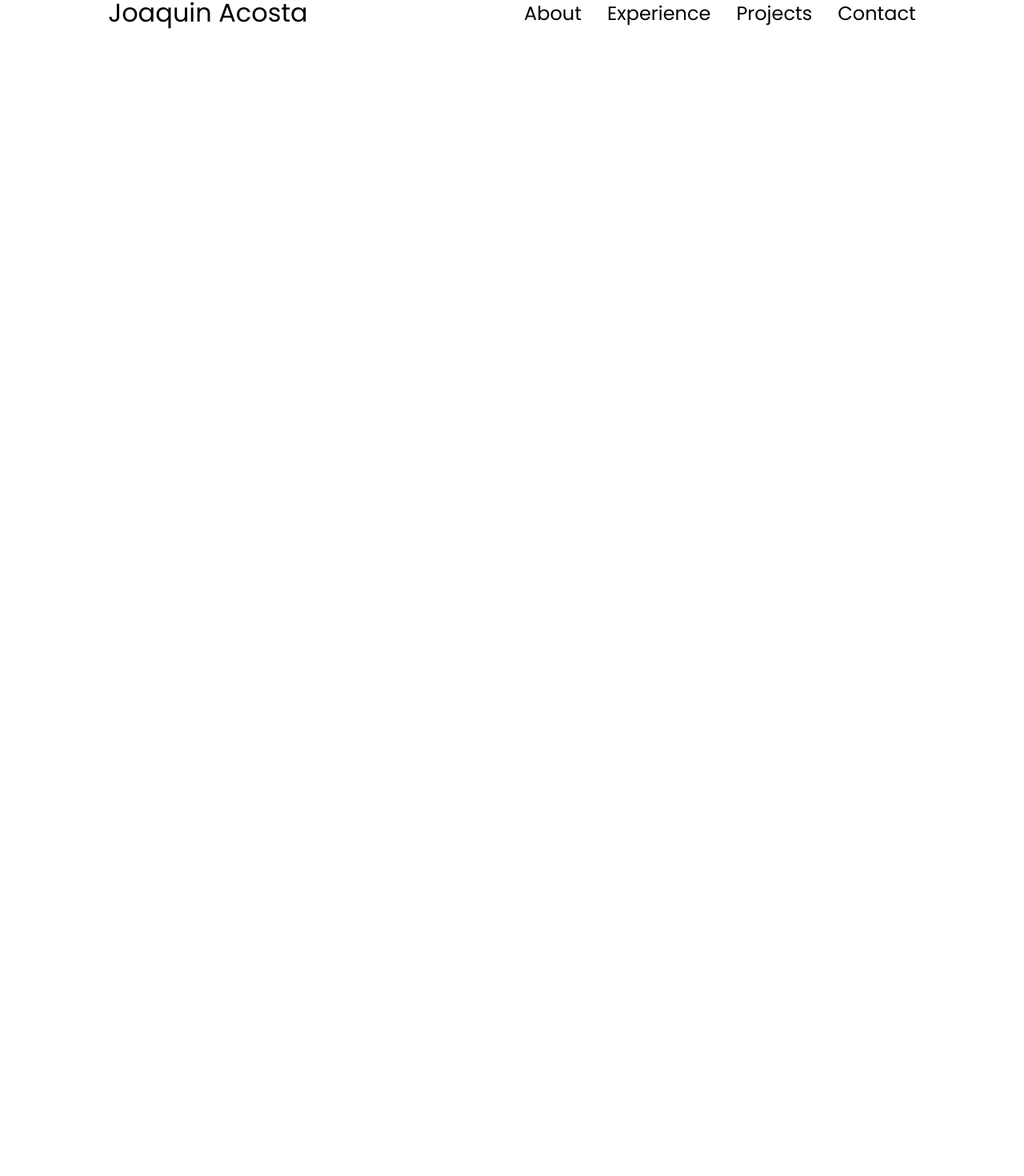
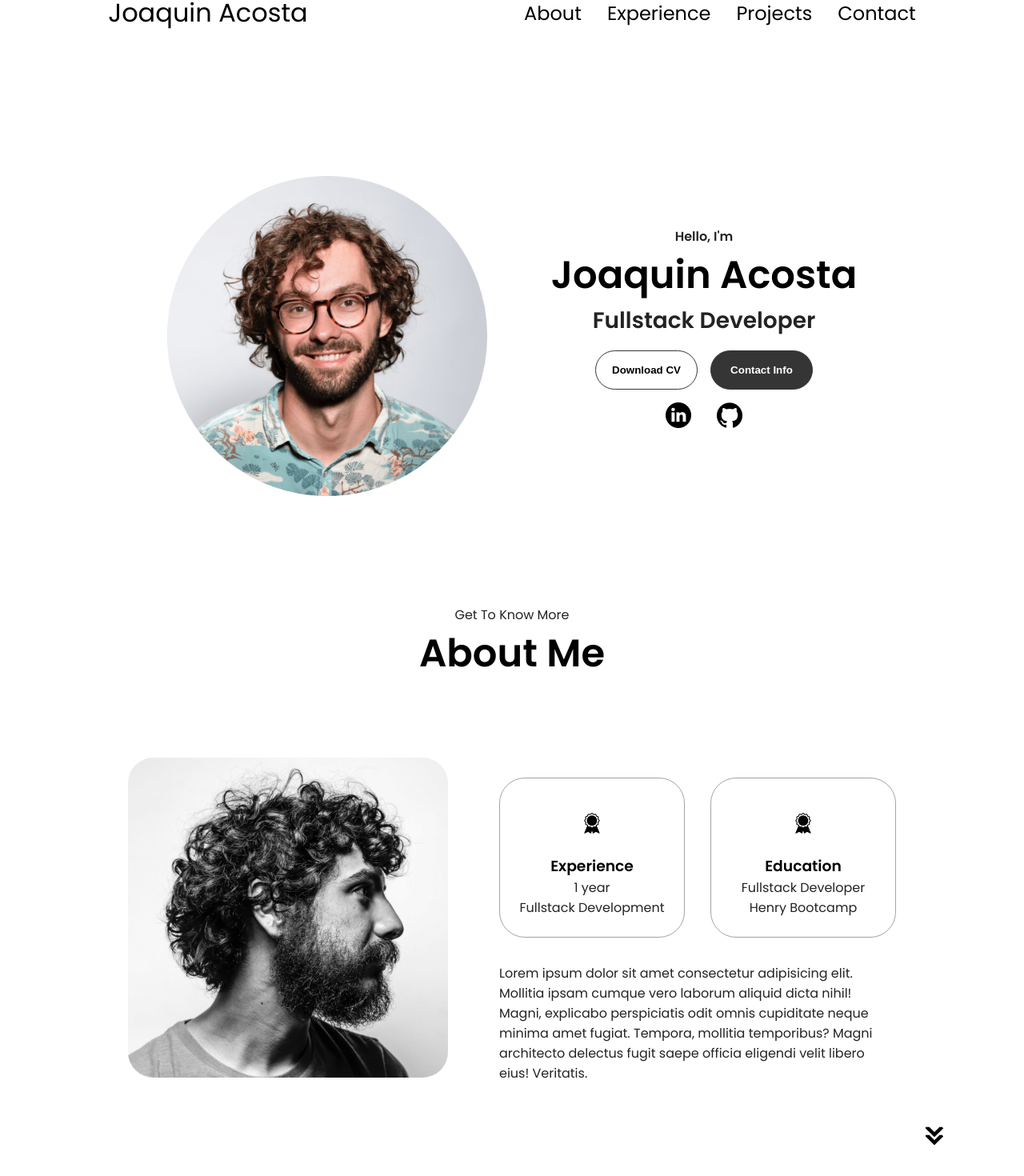
Before and after one commit to JoaquinHAcosta/newPortfolio, a React (Vite) app: page /#experience in a window 1280 px wide. Shown: the part 52-1522 px from the top of the page at 80% size. Before the commit the page ends 800 px from the top, so only its background shows below. Built offline with nearby package versions, Linux system fonts and the light colour scheme.

Commit message:
about created

```diff
--- a/src/App.css
+++ b/src/App.css
@@ -1,6 +1,4 @@
-
 @import url('https://fonts.googleapis.com/css2?family=Poppins:wght@300;400;500;600&display=swap');
-
 
 * {
   margin: 0;
@@ -109,7 +107,43 @@ a:hover {
   text-align: center;
   text-align: 1.5rem;
   color: black;
+  text-decoration: none;
+  transition: all 0.3 ease-in-out;
 }
+
+.menu-links li {
+  list-style: none;
+}
+
+.menu-links.open {
+  max-height: 300px;
+}
+
+.hamburger-icon.open span:first-child {
+  transform: rotate(45deg) translate(10px, 5px);
+}
+
+.hamburger-icon.open span:nth-child(2) {
+  opacity: 0;
+}
+
+.hamburger-icon.open span:last-child {
+  transform: rotate(-45deg) translate(10px, -5px);
+}
+
+.hamburger-icon span:first-child {
+  transform: none;
+}
+
+.hamburger-icon span:first-child {
+  opacity: 1;
+}
+
+.hamburger-icon span:first-child {
+  transform: none;
+}
+
+/* MEDIA */
 
 @media screen and (max-width: 1200px) {
   #desktop-nav {
@@ -120,3 +154,173 @@ a:hover {
     display: flex;
   }
 }
+
+/* SECTIONS */
+
+section {
+  padding-top: 4vh;
+  height: 96vh;
+  margin: 0 10rem;
+  box-sizing: border-box;
+  min-height: fit-content;
+}
+
+.section-container {
+  display: flex;
+}
+
+/* PROFILE SECTION  */
+
+#profile {
+  display: flex;
+  justify-content: center;
+  gap: 5rem;
+  height: 80vh;
+}
+
+.section__pic-container {
+  display: flex;
+  height: 400px;
+  width: 400px;
+  margin: auto 0;
+  border-radius: 250em;
+}
+
+.section__text {
+  align-self: center;
+  text-align: center;
+}
+
+.section__text p {
+  font-weight: 600;
+}
+
+.section__text__p1 {
+  text-align: center;
+}
+
+.section__text__p2 {
+  font-size: 1.75rem;
+  margin-bottom: 1rem;
+}
+
+.title {
+  font-size: 3rem;
+  text-align: center;
+}
+
+#social-container {
+  display: flex;
+  justify-content: center;
+  margin-top: 1rem;
+  gap: 1rem;
+}
+
+/* ICONS */
+
+.icon {
+  cursor: pointer;
+  height: 2rem;
+  margin: 1em;
+}
+
+/* BUTTONS  */
+
+.btn-container {
+  display: flex;
+  justify-content: center;
+  gap: 1rem;
+}
+
+.btn {
+  font-weight: 600;
+  transition: all 300ms ease;
+  padding: 1rem;
+  width: 8rem;
+  border-radius: 2rem;
+}
+
+.btn-color-1,
+.btn-color-2 {
+  border: rgb(53, 53, 53) 0.1rem solid;
+}
+
+.btn-color-1:hover,
+.btn-color-2:hover {
+  cursor: pointer;
+}
+
+.btn-color-1,
+.btn-color-2:hover {
+  background: rgb(53, 53, 53);
+  color: white;
+}
+
+.btn-color-1:hover {
+  background: rgb(0, 0, 0)
+}
+
+.btn-color-2 {
+  background: none;
+}
+
+.btn-color-2:hover {
+  border: rgb(255, 255, 255) 0.1rem solid;
+}
+
+.btn-container {
+  gap: 1rem;
+}
+
+/* ABOUT */
+
+#about {
+  position: relative;
+}
+
+.about-containers {
+  gap: 2rem;
+  margin-bottom: 2rem;
+  margin-top: 2rem;
+}
+
+.about-details-containers {
+  justify-content: center;
+  flex-direction: column;
+}
+
+.about-containers,
+.about-details-containers {
+  display: flex;
+}
+
+.about-pic {
+  border-radius: 2rem;
+}
+
+.arrow {
+  position: absolute;
+  right: -5rem;
+  bottom: 2.5rem;
+}
+
+.details-container {
+  padding: 1.5rem;
+  flex: 1;
+  background: white;
+  border-radius: 2rem;
+  border: rgb(53, 53, 53) 0.1rem solid;
+  border-color: rgb(163, 163, 163);
+  text-align: center;
+}
+
+.section-container {
+  gap: 4rem;
+  height: 80%;
+}
+
+.section__pic-container {
+  height: 400px;
+  width: 400px;
+  margin: auto 0;
+}
--- a/src/App.jsx
+++ b/src/App.jsx
@@ -1,6 +1,8 @@
 import './App.css'
+import About from './components/About'
 import Hamburger from './components/Hamburger'
 import Navbar from './components/Navbar'
+import Profile from './components/Profile'
 
 function App() {
 
@@ -8,6 +10,8 @@ function App() {
     <>
       <Navbar/>
       <Hamburger/>
+      <Profile/>
+      <About/>
     </>
   )
 }
--- /dev/null
+++ b/src/components/About.jsx
@@ -0,0 +1,37 @@
+import aboutPic from '../assets/about-pic.png'
+import experienceIcon from '../assets/experience.png'
+import arrowIcon from '../assets/arrow.png'
+
+const About = () => {
+  return (
+    <section id='about'>
+        <p className='section__text__p1'>Get To Know More</p>
+        <h1 className='title'>About Me</h1>
+        <div className='section-container'>
+            <div className='section__pic-container'>
+                <img src={aboutPic} alt="Profile picture" className='about-pic' />
+            </div>
+            <div className='about-details-containers'>
+                <div className='about-containers'>
+                    <div className='details-container'>
+                        <img src={experienceIcon} alt="" className='icon'/>
+                        <h3>Experience</h3>
+                        <p>1 year <br /> Fullstack Development</p>
+                    </div>
+                    <div className='details-container'>
+                        <img src={experienceIcon} alt="" className='icon'/>
+                        <h3>Education</h3>
+                        <p>Fullstack Developer<br /> Henry Bootcamp</p>
+                    </div>
+                </div>
+                <div className='text-container'>
+                    <p>Lorem ipsum dolor sit amet consectetur adipisicing elit. Mollitia ipsam cumque vero laborum aliquid dicta nihil! Magni, explicabo perspiciatis odit omnis cupiditate neque minima amet fugiat. Tempora, mollitia temporibus? Magni architecto delectus fugit saepe officia eligendi velit libero eius! Veritatis.</p>
+                </div>
+            </div>
+        </div>
+        <img src={arrowIcon} alt="Arrow icon" className='icon arrow' onClick={location.href='./#experience'}/>
+    </section>
+  )
+}
+
+export default About
--- a/src/components/Hamburger.jsx
+++ b/src/components/Hamburger.jsx
@@ -14,12 +14,15 @@ const Hamburger = () => {
         <nav id='hamburger-nav'>
             <div className='logo'>Joaquin Acosta</div>
             <div className='hamburger-menu'>
-                <div className='hamburger-icon' onClick={toggleMenu}>
+                <div className={`hamburger-icon ${toggle === true ? 'open' : ''}`} onClick={toggleMenu}>
                     <span></span>
                     <span></span>
                     <span></span>
                 </div>
-                <div className='menu-links'>
+                <div className={`menu-links ${toggle === true ? 'open' : ''}`}>
+                    <li>
+                        <a href="#about" onClick={toggleMenu}>About</a>
+                    </li>
                     <li>
                         <a href="#experience" onClick={toggleMenu}>Experience</a>
                     </li>
--- /dev/null
+++ b/src/components/Profile.jsx
@@ -0,0 +1,46 @@
+import profilePic from '../assets/profile-pic.png'
+import profileCV from '../assets/resume-example.pdf'
+import linkedinIcon from '../assets/linkedin.png'
+import gitHubIcon from '../assets/github.png'
+
+const Profile = () => {
+
+    const openCV = () => {
+        window.open(profileCV)
+    }
+  return (
+    <section id='profile'>
+        <div className='section__pic-container'>
+            <img src={profilePic} alt="Profile picture" />
+        </div>
+        <div className='section__text'>
+            <p className='section__text__p1'>Hello, I'm</p>
+            <h1 className='title'>Joaquin Acosta</h1>
+            <p className='section__text__p2'>Fullstack Developer</p>
+            <div className='btn-container'>
+                <button
+                    className='btn btn-color-2'
+                    onClick={openCV}
+                >Download CV</button>
+
+                <button
+                    className='btn btn-color-1'
+                    onClick={location.href='./#contact'}
+                >Contact Info</button>
+
+            </div>
+            <div id='socials-container'>
+                <img src={linkedinIcon} alt="My Linkedin Profile"
+                className='icon'
+                onClick={() => {location.href='https://www.linkedin.com/in/stratozoma/'}}/>
+
+                <img src={gitHubIcon} alt="My Github Profile"
+                className='icon'
+                onClick={() => {location.href='https://github.com/JoaquinHAcosta'}}/>
+            </div>
+        </div>
+    </section>
+  )
+}
+
+export default Profile
```
Also changed, not shown: src/assets/profile-picj.png (added).
